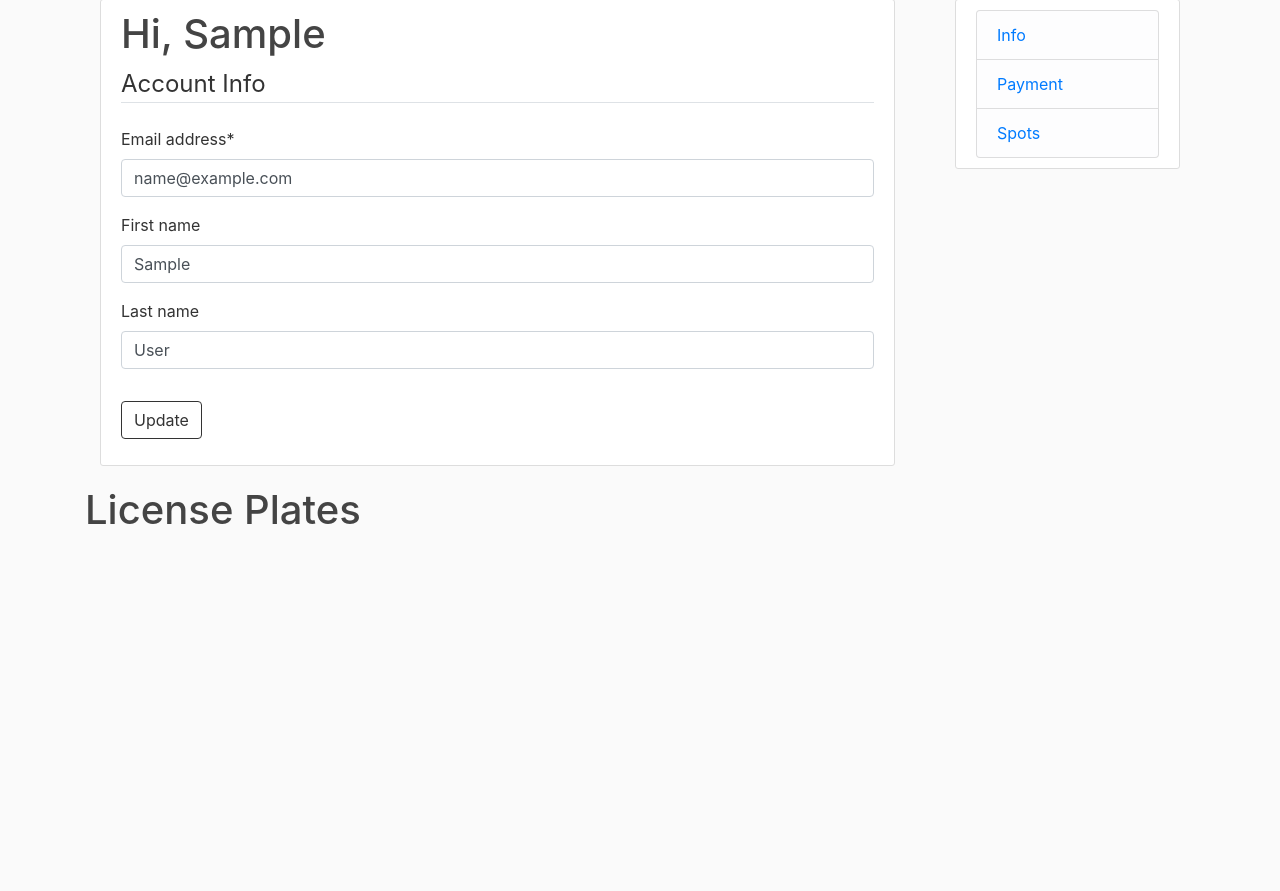
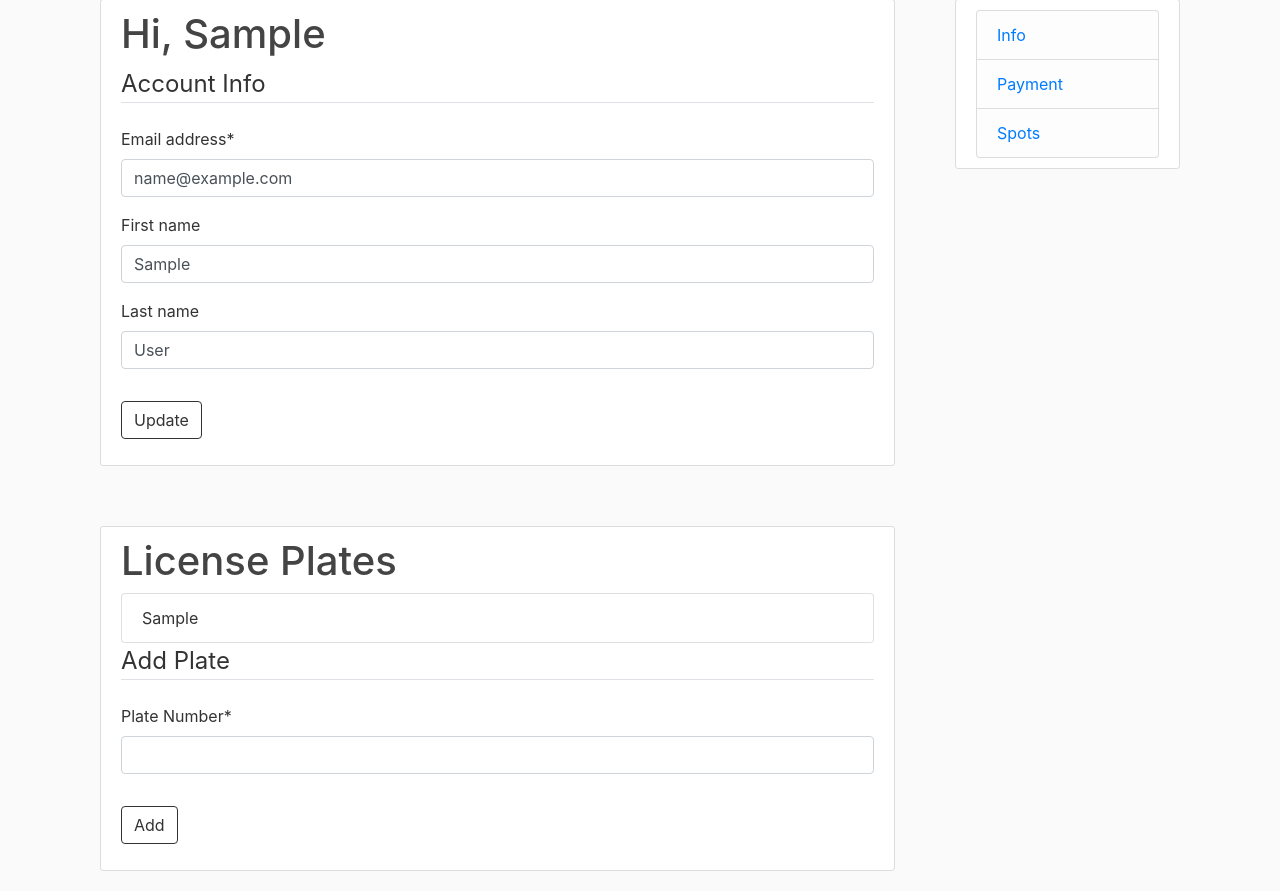
Before and after one commit to billybimbob/cs487-project, a Django app: page /account-info/ in a window 1280 px wide. Shown: the part 121-1012 px from the top of the page. Before the commit the page ends 646 px from the top, so only its background shows below. Run offline with Django 3.2, Linux system fonts and the light colour scheme; a user stored in the database is signed in; tables that the repository leaves empty hold one stand-in row (values such as "Sample post"); some libraries are stand-ins or nearby versions.

Commit message:
Added Licenses to acount-info

```diff
--- a/accounts/templates/accounts/account.html
+++ b/accounts/templates/accounts/account.html
@@ -21,6 +21,8 @@
       </form>
   </div>
 </div>
+<div class="container jumbo">
+    <div class="content-section">
         <div class="media">
             <div class="media-body">
                 <h3 class="account-heading">License Plates</h3>
@@ -29,6 +31,18 @@
                         <li class="list-group-item">{{ plate.value }}</li>
                     {% endfor %}
                 </li>
+            </div>
+        </div>
+        <form method="POST" enctype="multipart/form-data">
+            {% csrf_token %}
+            <fieldset class="form-group">
+                <legend class="border-bottom mb-4">Add Plate</legend>
+                {{ l_form | crispy }}
+            </fieldset>
+            <div class="form-group">
+                <button class="btn btn-outline-info" type="submit">Add</button>
+            </div>
+        </form>
     </div>
 </div>
 {% endblock content %}
--- a/accounts/views.py
+++ b/accounts/views.py
@@ -6,6 +6,8 @@ from payments.models import CreditCard
 from .forms import UserSignupForm, UserUpdateForm
 from payments.forms import AddCreditCard
 from django.contrib.auth.decorators import login_required
+from parkview.forms import AddLicenseForm
+from parkview.models import License
 
 def home(request):
     return render(request, 'accounts/home.html', {'title': 'Home'})
@@ -31,14 +33,27 @@ def signup(request):
 def account_info(request):
     if request.method == 'POST':
         u_form = UserUpdateForm(request.POST, instance=request.user)
+        l_form = AddLicenseForm(request.POST, instance=request.user)
         if u_form.is_valid():
             u_form.save()
             messages.success(request, f'Your account has been updated!')
             return redirect('/account-info')
+        if l_form.is_valid():
+            plate = License(value=l_form.cleaned_data['value'], owner=request.user.customer)
+            plate.save()
+            messages.success(request, f'Your license plate has been updated!')
+            return redirect('/account-info')
     else:
         u_form = UserUpdateForm(instance=request.user)
+        l_form = AddLicenseForm(instance=request.user)
 
-    return render(request, 'accounts/account.html', {'u_form': u_form})
+    context = {
+        'u_form': u_form,
+        'l_form': l_form,
+        'plates': request.user.customer.licenses.all()
+    }
+
+    return render(request, 'accounts/account.html', context)
 
 
 def account_spots(request):
@@ -64,8 +79,7 @@ def account_payments(request):
     context = {
         'title': 'Payments',
         'cards': CreditCard.objects.filter(customer=request.user.customer),
-        'form': add_form,
-        'plates': License.objects.filter(owner=request.user.customer)
+        'form': add_form
     }
 
     return render(request, 'accounts/payments.html', context)
--- a/parkview/templates/parkview/add-license.html
+++ b/parkview/templates/parkview/add-license.html
@@ -3,7 +3,7 @@
 {% block content %}
 
 <div class="content-section">
-    {% if licenses and len(licenses)>1 %}
+    {% if licenses and licenses|length > 1 %}
     <form method="POST">
         {% csrf_token %}
         {% for license in licenses %}
```
Lines whose indentation alone changed are shown as unchanged.
